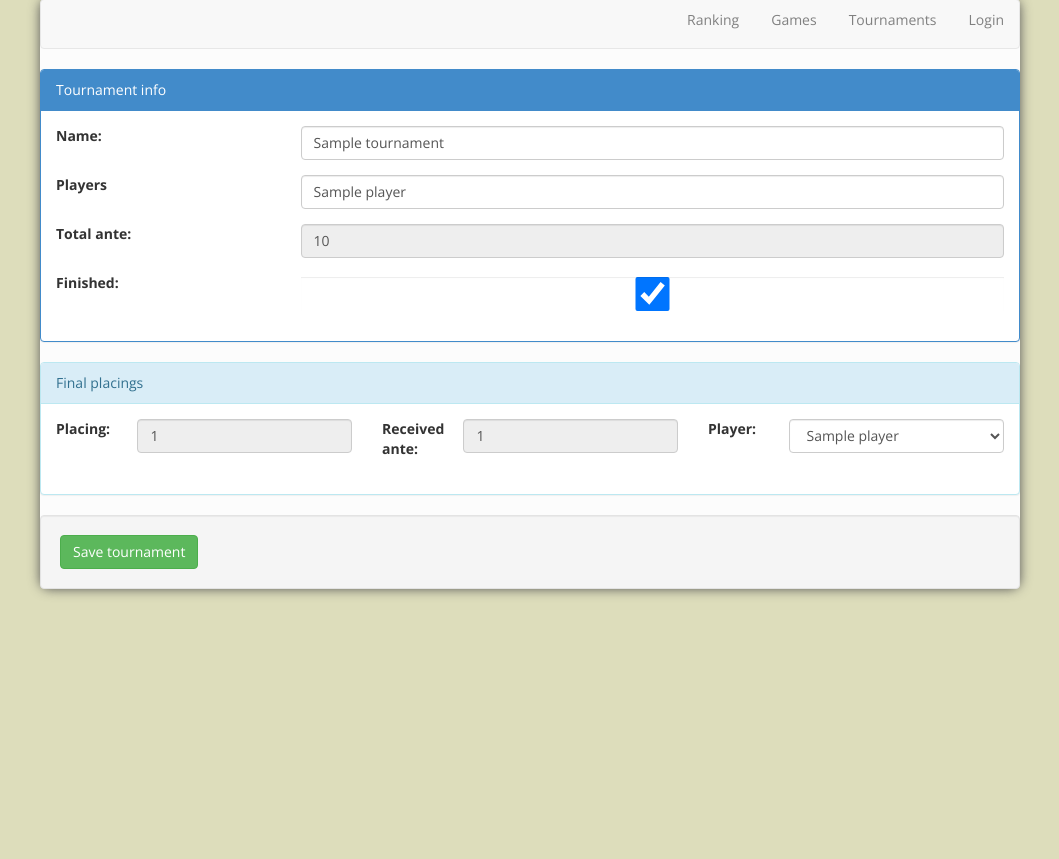
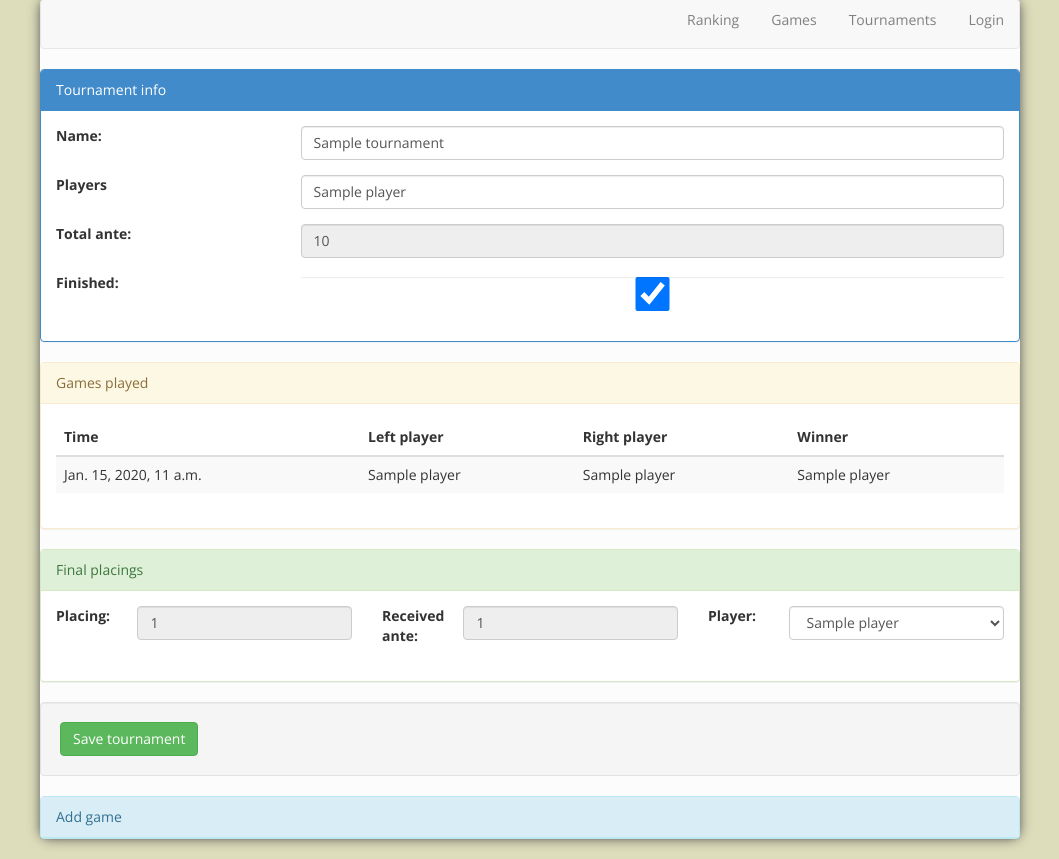
Before and after one commit to ahockersten/lierogbg, a Django app: page /edit_tournament/1 in a window 1280 px wide. Shown: the part 27-886 px from the top of the page, without its empty margins (110-1169 px from the left). Before the commit the page ends 624 px from the top, so only its background shows below. Run offline with Django 3.2, Linux system fonts and the light colour scheme; a user stored in the database is signed in; tables that the repository leaves empty hold one stand-in row (values such as "Sample post"); style sheets or scripts are compiled from the project's sources; some web fonts are replaced.

Commit message:
Adding tournament games works in an ugly way

```diff
--- a/js/lierogbg.js
+++ b/js/lierogbg.js
@@ -48,7 +48,7 @@ function addForm(btn, prefix) {
         });
 
         // Add an event handler for the delete item/form link
-        $(row).find(".delete_form").click(function () {
+        $(row).find(".delete_subgame_form").click(function () {
             return deleteForm(this, prefix);
         });
 
--- a/lierogbg/index/urls.py
+++ b/lierogbg/index/urls.py
@@ -9,6 +9,7 @@ urlpatterns = patterns('index.views',
     url(r'^ranking\/$', 'ranking', name="ranking"),
     url(r'^save_tournament\/(?P<tournament_id>.*)', 'save_tournament', name="save_tournament"),
     url(r'^submit_game\/$', 'submit_game', name="submit_game"),
+    url(r'^submit_game\/(?P<tournament_id>.*)', 'submit_game', name="submit_game"),
     url(r'^submit_tournament\/$', 'submit_tournament', name="submit_tournament"),
     url(r'^tournaments\/$', 'tournaments', name="tournaments"),
     url(r'^update_total_ante\/$', 'update_total_ante', name="update_total_ante"),
--- a/lierogbg/index/views.py
+++ b/lierogbg/index/views.py
@@ -52,13 +52,13 @@ def create_player_table():
     return players
 
 def games(request):
+    all_games_by_date = PlayedGame.objects.all().order_by('start_time').reverse()
     context = Context({
-        'games' : create_games_table()
+        'games' : create_games_table(all_games_by_date)
     })
     return render(request, 'index/games.html', context)
 
-def create_games_table():
-    games_list = PlayedGame.objects.all().order_by('start_time').reverse()
+def create_games_table(games_list):
     games = []
     for g in games_list:
         tmp = {}
@@ -162,16 +162,21 @@ def submit_tournament(request):
 def edit_tournament(request, tournament_id):
     instance = get_object_or_404(Tournament, pk=tournament_id)
     tournament_form = TournamentEditForm(instance=instance)
+    played_game_form = PlayedGameForm(initial={'tournament' : instance})
+    subgame_formset = SubgameFormSet(instance=PlayedGame())
 
     tpas = TournamentPlacingAnte.objects.all().filter(tournament=instance)
     tournament_placing_ante_formset = TournamentPlacingAnteSubmitFormSet(instance=instance)
     tournament_extra_data = {}
     tournament_extra_data["tournament_pk"] = tournament_id
     tournament_extra_data["players"] = instance.players.all()
+    tournament_extra_data["games"] = create_games_table(PlayedGame.objects.all().filter(tournament=instance))
     context = Context({
-        'tournament_form' : tournament_form,
+        'played_game_form'                : played_game_form,
+        'subgame_formset'                 : subgame_formset,
+        'tournament_form'                 : tournament_form,
         'tournament_placing_ante_formset' : tournament_placing_ante_formset,
-        'tournament_extra_data' : tournament_extra_data,
+        'tournament_extra_data'           : tournament_extra_data,
     })
     return render(request, 'index/edit_tournament.html', context)
 
@@ -214,11 +219,19 @@ def add_game(request):
     return render(request, 'index/add_game.html', context)
 
 @login_required
-def submit_game(request):
+def submit_game_ajax(request):
+    pass
+
+@login_required
+def submit_game(request, tournament_id=None):
+    tournament = None
+    if tournament_id != None:
+        tournament = get_object_or_404(Tournament, id=tournament_id)
     played_game_form = PlayedGameForm(request.POST)
 
     if played_game_form.is_valid():
         played_game = played_game_form.save(commit=False)
+        played_game.tournament = tournament
         subgame_formset = SubgameFormSet(request.POST, request.FILES, instance=played_game)
 
         if not subgame_formset.is_valid():
--- a/templates/index/edit_tournament.html
+++ b/templates/index/edit_tournament.html
@@ -3,7 +3,10 @@
 {% load myfilters %}
 
 {% block title %}{% trans "LieroGBG" %}{% endblock %}
-{% block custom_css %}{{ tournament_form.media.css }}{% endblock %}
+{% block custom_css %}
+{{ tournament_form.media.css }}
+{{ played_game_form.media.css }}
+{% endblock %}
 
 {% block content %}
 <form action="{% url 'index.views.save_tournament' tournament_extra_data.tournament_pk %}" enctype="multipart/form-data" method="post" role="form" class="form-horizontal">
@@ -51,7 +54,15 @@
             </div>
         </div>
     </div>
-    <div class="panel panel-info">
+    <div class="panel panel-warning">
+        <div class="panel-heading">
+            {% trans "Games played" %}
+        </div>
+        <div class="panel-body">
+            {% include 'index/includes/list_games.html' with games=tournament_extra_data.games show_rp=False %}
+        </div>
+    </div>
+    <div class="panel panel-success">
         <div class="panel-heading">
             {% trans "Final placings" %}
         </div>
@@ -90,10 +101,26 @@
         <button id="id_save_tournament_btn" type="submit" class="btn btn-success">{% trans "Save tournament" %}</button>
     </div>
 </form>
+
+<div class="panel panel-info">
+    <div class="panel-heading" data-toggle="collapse" data-target="#add_game_body">
+        {% trans "Add game" %}
+    </div>
+    <div class="panel-body collapse" id="add_game_body">
+        <form action="{% url 'index.views.submit_game' tournament_extra_data.tournament_pk %}" enctype="multipart/form-data" method="post" role="form" class="form-horizontal">
+            {% csrf_token %}
+            {% include 'index/includes/add_game_form_contents.html' with played_game_form=played_game_form subgame_formset=subgame_formset %}
+            <div class="well">
+                <button type="submit" class="btn btn-success">{% trans "Add game" %}</button>
+            </div>
+        </form>
+    </div>
+</div>
 {% endblock %}
 
 {% block custom_scripts %}
 {{ tournament_form.media.js }}
+{{ played_game_form.media.js }}
 <script type="text/javascript">
 $(document).ready(function () {
     'use strict';
--- /dev/null
+++ b/templates/index/includes/add_game_form_contents.html
@@ -0,0 +1,52 @@
+{% load myfilters %}
+{% load i18n %}
+
+<div class="panel panel-primary">
+    <div class="panel-heading">
+        {% trans "Match info" %}
+    </div>
+    <div class="panel-body">
+        {% for field in played_game_form.visible_fields %}
+            <div class="form-group">
+                <div class="col-xs-3">
+                    {{ field.label_tag }}
+                </div>
+                <div class="col-xs-9">
+                    {{ field|addcss:'form-control' }}
+                </div>
+            </div>
+            {% for field in played_game_form.hidden_fields %}
+                <div style="display:none;">{{ field }}</div>
+            {% endfor %}
+        {% endfor %}
+    </div>
+</div>
+{{ subgame_formset.management_form }}
+{% for form in subgame_formset %}
+    <div class="panel panel-info subgame_item">
+        <div class="panel-heading">
+            {% trans "Subgame info" %}
+        </div>
+        <div class="panel-body">
+            {% for field in form.visible_fields %}
+                <div class="form-group">
+                    <div class="col-xs-3">
+                        {{ field.label_tag }}
+                    </div>
+                    <div class="col-xs-9">
+                        {{ field|addcss:'form-control' }}
+                    </div>
+                </div>
+            {% endfor %}
+            {% for field in form.hidden_fields %}
+                <div style="display:none;">{{ field }}</div>
+            {% endfor %}
+            <div>
+                <a class="btn btn-default delete_subgame_form" href="">{% trans "Delete subgame" %}</a>
+            </div>
+        </div>
+    </div>
+{% endfor %}
+<div>
+    <a class="btn btn-default" id="add_subgame_form" href="">{% trans "Add subgame" %}</a>
+</div>
--- a/templates/index/includes/list_games.html
+++ b/templates/index/includes/list_games.html
@@ -1,9 +1,26 @@
 {% load i18n %}
 
+<table class="table">
+    <thead>
+        <tr>
+            <th>{% trans "Time" %}</th>
+            <th>{% trans "Left player" %}</th>
+            {% if show_rp %}
+                <th>{% trans "Left player RP" %}</th>
+            {% endif %}
+            <th>{% trans "Right player" %}</th>
+            {% if show_rp %}
+                <th>{% trans "Right player RP" %}</th>
+            {% endif %}
+            <th>{% trans "Winner" %}</th>
+        </tr>
+    </thead>
+    <tbody>
         {% for g in games %}
             <tr data-toggle="collapse" data-target="#more-info-{{forloop.counter}}" class="{% cycle 'striped' '' %}">
                 <td>{{ g.game.start_time }}</td>
                 <td>{{ g.game.player_left }}</td>
+                {% if show_rp %}
                     <td>
                         {% if g.rp_pl_positive %}
                             {{ g.game.rp_pl_after }} <span class="change_positive">(+{{ g.rp_pl_change }})</span>
@@ -11,7 +28,9 @@
                             {{ g.game.rp_pl_after }} <span class="change_negative">({{ g.rp_pl_change }})</span>
                         {% endif %}
                     </td>
+                {% endif %}
                 <td>{{ g.game.player_right }}</td>
+                {% if show_rp %}
                     <td>
                         {% if g.rp_pr_positive %}
                             {{ g.game.rp_pr_after }} <span class="change_positive">(+{{ g.rp_pr_change }})</span>
@@ -19,6 +38,7 @@
                             {{ g.game.rp_pr_after }} <span class="change_negative">({{ g.rp_pr_change }})</span>
                         {% endif %}
                     </td>
+                {% endif %}
                 <td>{{ g.game.winner }}</td>
             </tr>
             <tr class="collapse" id="more-info-{{forloop.counter}}">
@@ -54,3 +74,5 @@
                 </td>
             </tr>
         {% endfor %}
+    </tbody>
+</table>
```
Also changed, not shown: templates/index/add_game.html (+1 -51 lines), templates/index/games.html (+1 -15 lines), locale/sv/LC_MESSAGES/django.po. Lines whose indentation alone changed are shown as unchanged.
